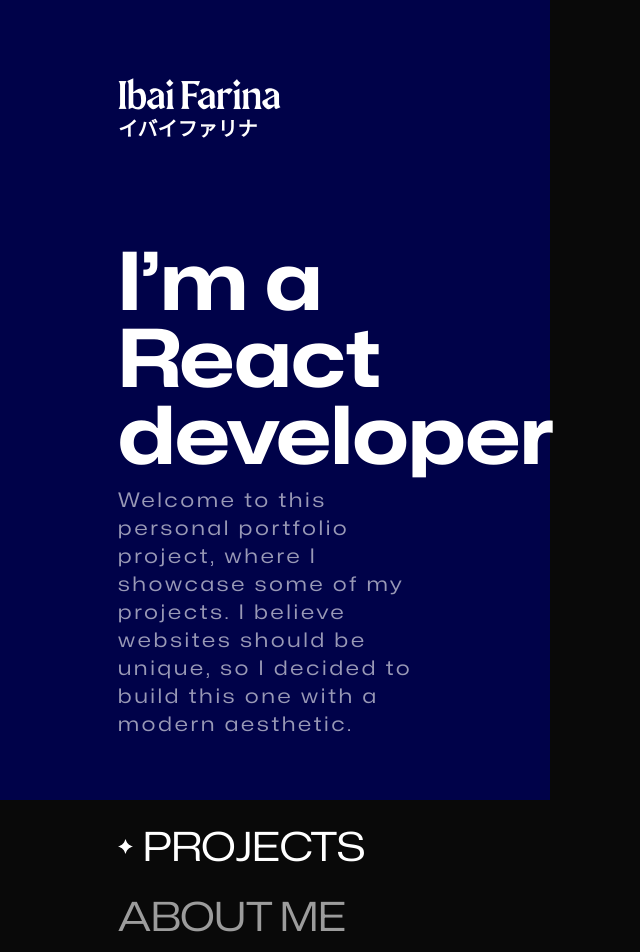
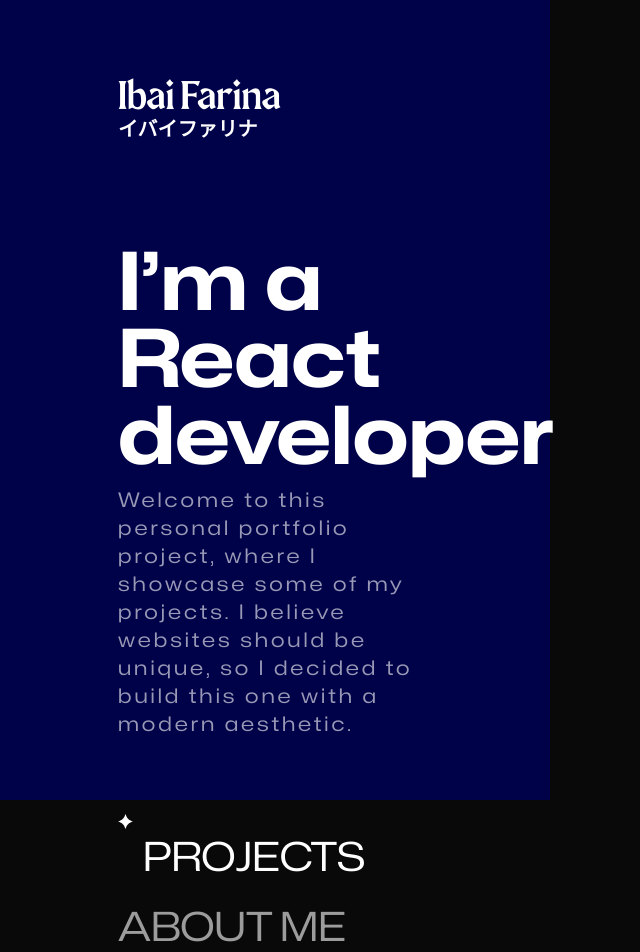
Before and after one commit to Auax/portfolio, a React (Create React App) app: page / in a window 1280 px wide. Shown: the top 952 px of the page, without its empty margins (0-640 px from the left). Built offline with nearby package versions, Linux system fonts and the light colour scheme; a web font is replaced by a local one.

Commit message:
menu selection beta

```diff
--- a/src/components/Menu/Menu.jsx
+++ b/src/components/Menu/Menu.jsx
@@ -1,14 +1,25 @@
-import React from 'react';
-import {IconImg, MenuContainer, MenuItem} from "./MenuStyles";
-import StarIcon from "../../resources/images/StarIcon.svg";
+import React, {useEffect, useRef, useState} from 'react';
+import {MenuContainer, MenuItem} from "./MenuStyles";
+import SelectedIcon from "./SelectedIcon";
 
 const Menu = (props) => {
+    const options = ["Projects", "About me", "Contact"]
+    const [selectedIdx, setSelectedIdx] = useState(0);
+    const [height, setHeight] = useState(0)
+    const containerRef = useRef(null);
+
+    useEffect(() => {
+        setHeight(containerRef.current.clientHeight);
+    });
+
+    const render = options.map((option, idx) =>
+        <MenuItem disabled={idx !== selectedIdx}>{option}</MenuItem>
+    );
+
     return (
-        <MenuContainer className={props.className}>
-            <IconImg src={StarIcon} alt="selected icon"/>
-            <MenuItem>Projects</MenuItem>
-            <MenuItem disabled={true}>About me</MenuItem>
-            <MenuItem disabled={true}>Contact</MenuItem>
+        <MenuContainer className={props.className} ref={containerRef}>
+            <SelectedIcon selected={selectedIdx} menuHeight={height} itemsCount={options.length}/>
+            {render}
         </MenuContainer>
     );
 };
--- a/src/components/Menu/MenuStyles.jsx
+++ b/src/components/Menu/MenuStyles.jsx
@@ -8,6 +8,7 @@
 `;
 
 export const MenuItem = styled.span`
+  width: fit-content;
   color: ${({disabled = false}) => disabled ? "rgba(255, 255, 255, 0.6)" : "white"};
   margin-left: ${({disabled = false}) => disabled ? "0" : "25px"};
   font-size: 2.5em;
@@ -15,16 +16,9 @@
   font-weight: 400;
   font-stretch: expanded;
   cursor: pointer;
-  transition: color 0.2s ease-in-out;
-  width: fit-content;
+  transition: color 0.2s ease-in-out, margin-left 0.3s ease-in-out;
 
   &:hover {
     color: #5a697c;
   }
 `;
-
-export const IconImg = styled.img`
-  width: 15px;
-  position: absolute;
-  transform: translateY(20px);
-`;
--- /dev/null
+++ b/src/components/Menu/SelectedIcon.jsx
@@ -0,0 +1,35 @@
+import React, {useEffect, useState} from 'react';
+import StarIcon from "../../resources/images/StarIcon.svg";
+import styled from "styled-components";
+
+export const IconImg = styled.img`
+  width: 15px;
+  position: absolute;
+  transform: ${({offset = 0}) => `translateY(${offset}px)`};
+  transition: all 1s ease-in-out;
+`;
+
+const SelectedIcon = (props) => {
+    const [pos, setPos] = useState(0);
+
+    useEffect(() => {
+
+        // TODO : selected=2 breaks layout!
+
+        const selected = 0;
+        const gapValue = 10;
+        const gapTotal = 10 * props.itemsCount;
+        const itemHeight = (props.menuHeight - gapTotal) / props.itemsCount;
+        const value = selected * itemHeight + itemHeight / 2 + selected * gapValue;
+        setPos(value);
+    }, [])
+
+
+    return (
+        <div>
+            <IconImg src={StarIcon} alt="selected icon" offset={pos}/>
+        </div>
+    );
+};
+
+export default SelectedIcon;
```
